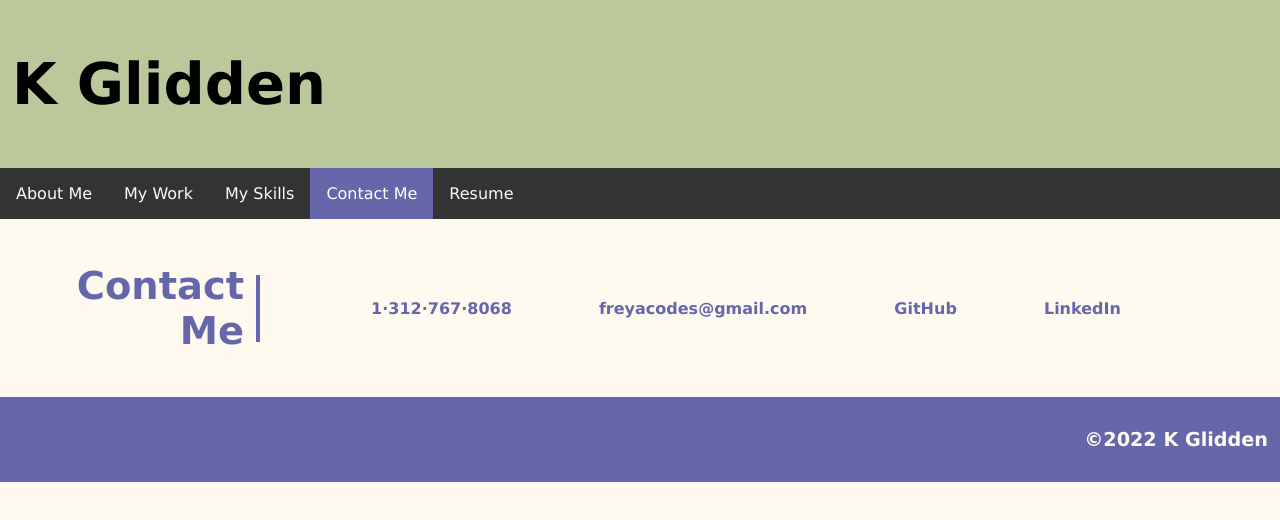
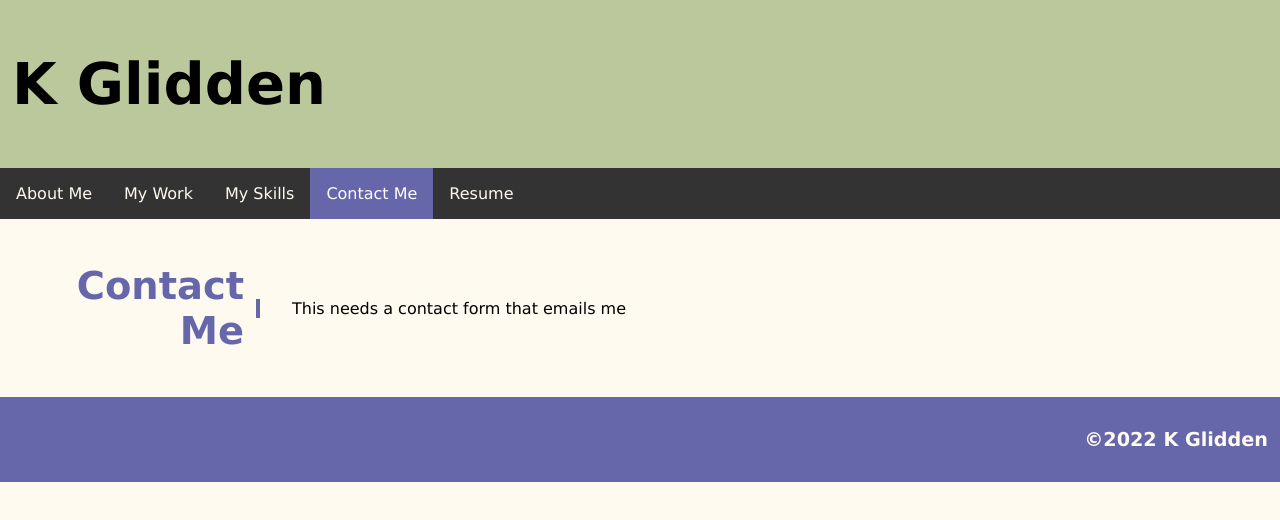
Before and after one commit to freyaliesel/React-Portfolio, a React (Create React App) app: page /Contact in a window 1280 px wide. Shown: the top 520 px of the page. Built offline with nearby package versions, Linux system fonts and the light colour scheme.

Commit message:
contact section needs to email me

```diff
--- a/src/components/Contact.js
+++ b/src/components/Contact.js
@@ -3,7 +3,8 @@ function Contact() {
         <section id="contactme">
             <h2>Contact Me</h2>
             <div className="container">
-                <ul>
+                This needs a contact form that emails me
+                {/* <ul>
                     <li>
                         <a href="tel:+13127678068">1·312·767·8068</a>
                     </li>
@@ -20,7 +21,7 @@ function Contact() {
                             LinkedIn
                         </a>
                     </li>
-                </ul>
+                </ul> */}
             </div>
         </section>
     );
```
